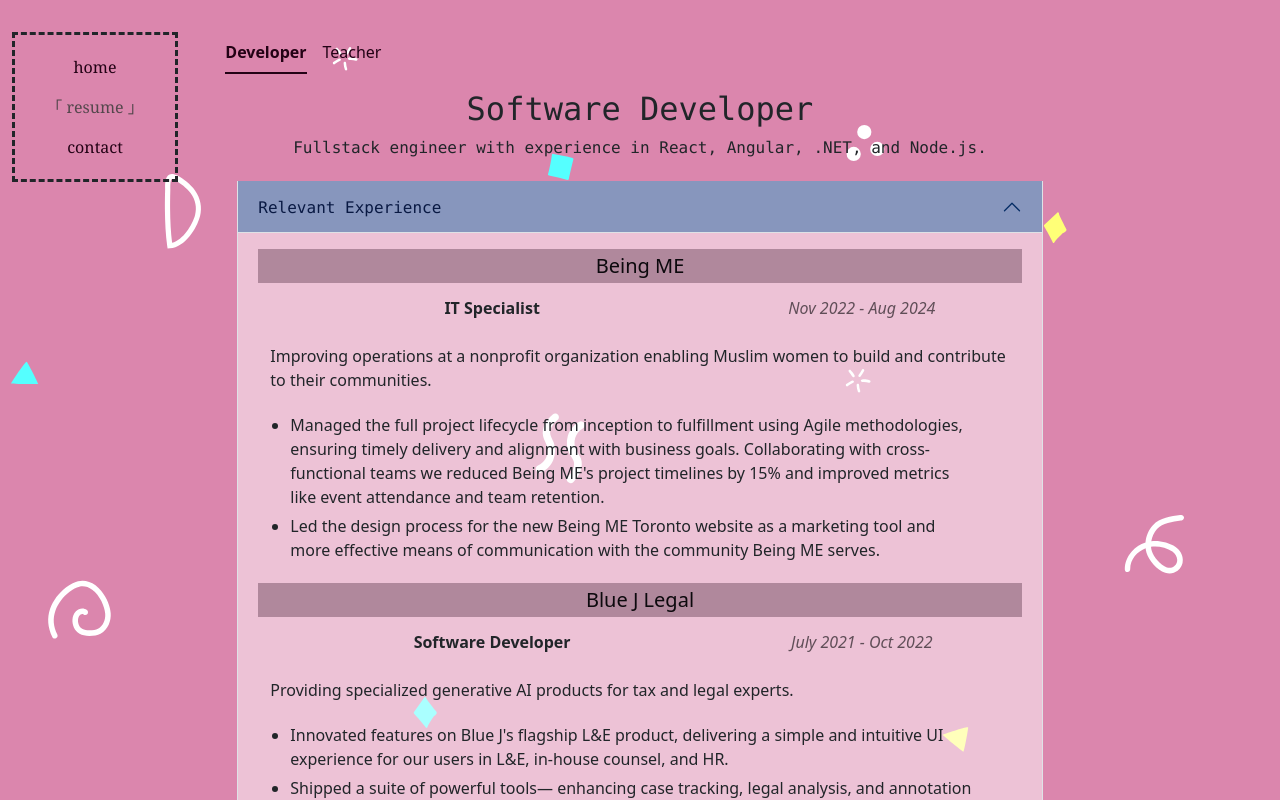
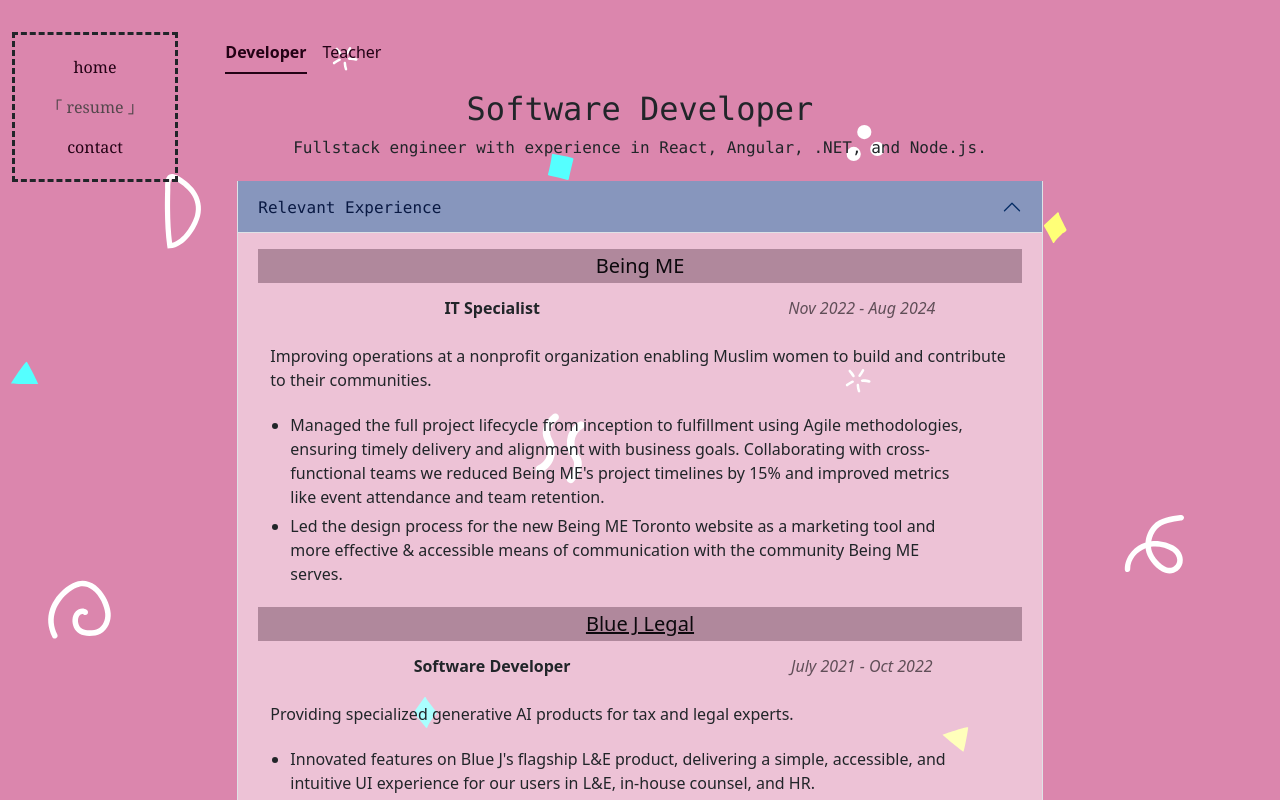
Before and after one commit to MadeehaKhan/Madeeha-Khan-Website, a React (Vite) app in the folder mksite.client/: page / in a window 1280 px wide. Both pictures are taken after a click on the button "resume". Shown: the top 800 px of the page. Built offline with nearby package versions, Linux system fonts and the light colour scheme.

Commit message:
"small fixes"

```diff
--- a/mksite.client/src/assets/ExperienceData.json
+++ b/mksite.client/src/assets/ExperienceData.json
@@ -9,7 +9,7 @@
         "generalDescription": "Improving operations at a nonprofit organization enabling Muslim women to build and contribute to their communities.",
         "itemizedDescription": [
           "Managed the full project lifecycle from inception to fulfillment using Agile methodologies, ensuring timely delivery and alignment with business goals. Collaborating with cross-functional teams we reduced Being ME's project timelines by 15% and improved metrics like event attendance and team retention.",
-          "Led the design process for the new Being ME Toronto website as a marketing tool and more effective means of communication with the community Being ME serves."
+          "Led the design process for the new Being ME Toronto website as a marketing tool and more effective & accessible means of communication with the community Being ME serves."
         ]
       },
       {
@@ -19,7 +19,7 @@
         "duration": "July 2021 - Oct 2022",
         "generalDescription": "Providing specialized generative AI products for tax and legal experts.",
         "itemizedDescription": [
-          "Innovated features on Blue J's flagship L&E product, delivering a simple and intuitive UI experience for our users in L&E, in-house counsel, and HR.",
+          "Innovated features on Blue J's flagship L&E product, delivering a simple, accessible, and intuitive UI experience for our users in L&E, in-house counsel, and HR.",
           "Shipped a suite of powerful tools— enhancing case tracking, legal analysis, and annotation capabilities—  that aligned with market needs, leading to a measurable improvement in user retention."
         ],
         "link": "https://www.bluej.com/"
@@ -31,7 +31,7 @@
         "duration": "Jan 2020 - June 2021",
         "generalDescription": "Providing customers across 55 countries with IT services, consulting, and business solutions.",
         "itemizedDescription": [
-          "Led the UI Team in implementing the private & public customer intake processes for Bank of Montreal on the cloud through AWS; Improved user engagement by 20%.",
+          "Led the UI Team in implementing the private & public customer intake processes for Bank of Montreal on the cloud through AWS; Ensured WCAG 2.0 Level AA conformance & improved user engagement by 20%.",
           "Drove the migration of BMO's Customer Intake, overseeing project timelines, coordinating other developers, and tracking project progress using Agile methodologies"
         ],
         "link": "https://www.bmo.com/online/debitcards/registration/#/terms"
@@ -45,7 +45,7 @@
         "itemizedDescription": [
           "Conceptualized, pitched, planned, and implemented a personal prescription management system to help users to track their own health",
           "Implemented features to facilitate commuinication between patients and their immediate healthcare providers to maintain timeliness in recieving crucial care",
-          "This project will return!"
+          "This project leveraged machine learning through Microsoft's OCR to create an elegant and accessible solution to patient self-management."
         ],
         "link": "https://github.com/MadeehaKhan/Pillbox"
       },
@@ -67,7 +67,8 @@
         "duration": "Apr 2015 - Apr 2017",
         "generalDescription": "Developed libraries and delivered lessons to teach students grades 2-10 about the basics of Computer Science.",
         "itemizedDescription": [
-          "Developed a graphics library, minigames & template apps, and various other tools to aid in the McMaster CS Outreach research project"
+          "Developed a graphics library, minigames & template apps, and various other tools to aid in the McMaster CS Outreach research project",
+          "Created an accessible web interface for the CS Outreach team to ensure that our activities could be enjoyed and leveraged by all our students"
         ],
         "link": "http://outreach.mcmaster.ca/"
       }
--- a/mksite.client/src/assets/ResumeFrame.module.css
+++ b/mksite.client/src/assets/ResumeFrame.module.css
@@ -24,6 +24,10 @@
   background-color: rgba(35, 2, 21, 0.3);
   color: rgb(12, 9, 13);
   padding: 5px;
+}
+
+.experienceHeader a {
+text-decoration: underline !important;
 }
 
 .accordionHeader button {
--- a/mksite.client/src/assets/info.json
+++ b/mksite.client/src/assets/info.json
@@ -3,7 +3,7 @@
   "tagline":"(pls hire me :))",
   "phn": "16474593535",
   "email": "madeehakhan16@gmail.com",
-  "intro": "Hello! My name is Madeeha and I am a software developer. I studied Computer Science and have been working on a huge variety of projects since! I want to continue doing work I am passionate about; thus far I have had the opportunity to work in the healthcare and legal spaces, and I want to continue building innovative, useful solutions.",
+  "intro": "Hello! My name is Madeeha and I am a software developer. I studied Computer Science and have been working on a huge variety of projects since! I want to continue doing work I am passionate about; thus far I have had the opportunity to leverage machine learning and generative AI in the healthcare and legal spaces, and I want to continue building innovative, useful solutions.",
   "moreInfo":"To discuss my experience, projects, or immediate hireability, you can contact me using any of the methods below, or from the information on my resume!",
   "linkedin": "https://www.linkedin.com/in/madeeha-khan-1a0741116/"
 }
--- a/mksite.client/src/components/ResumeFrame.tsx
+++ b/mksite.client/src/components/ResumeFrame.tsx
@@ -26,7 +26,6 @@
 import Certificate from "../assets/Certificate.svg";
 
 //TODO: add user prompt to contact after viewing resume
-//TODO: add certificate stuff
 
 type FrameProps = {
   type: string;
@@ -56,7 +55,16 @@
               alt={`${courseName} completed from ${institution}`}
             ></img>
           </OverlayTrigger>
-          {link ? <p>{courseName} <a href={link} target='_blank' >from  {institution}</a> </p>: <p> {courseName} from {institution}</p>}
+          <p>
+            {courseName}&nbsp;
+            {link ? (
+              <a href={link} target="_blank">
+                from {institution}
+              </a>
+            ) : (
+              `from ${institution}`
+            )}
+          </p>
         </Container>
       );
     });
@@ -80,7 +88,7 @@
     return competencies.map((competency) => {
       const { id, title, details } = competency;
       return (
-        <Container key={id} >
+        <Container key={id}>
           <OverlayTrigger
             placement="bottom"
             overlay={<Tooltip id="tooltip-bottom">{details}</Tooltip>}
@@ -102,9 +110,13 @@
   const { organization, link } = props;
   return (
     <h5 className={`${styles["experienceHeader"]}`}>
-      <a href={link} target="_blank">
-        {organization}
-      </a>
+      {link ? (
+        <a href={link} target="_blank">
+          {organization}
+        </a>
+      ) : (
+        organization
+      )}
     </h5>
   );
 };
```
